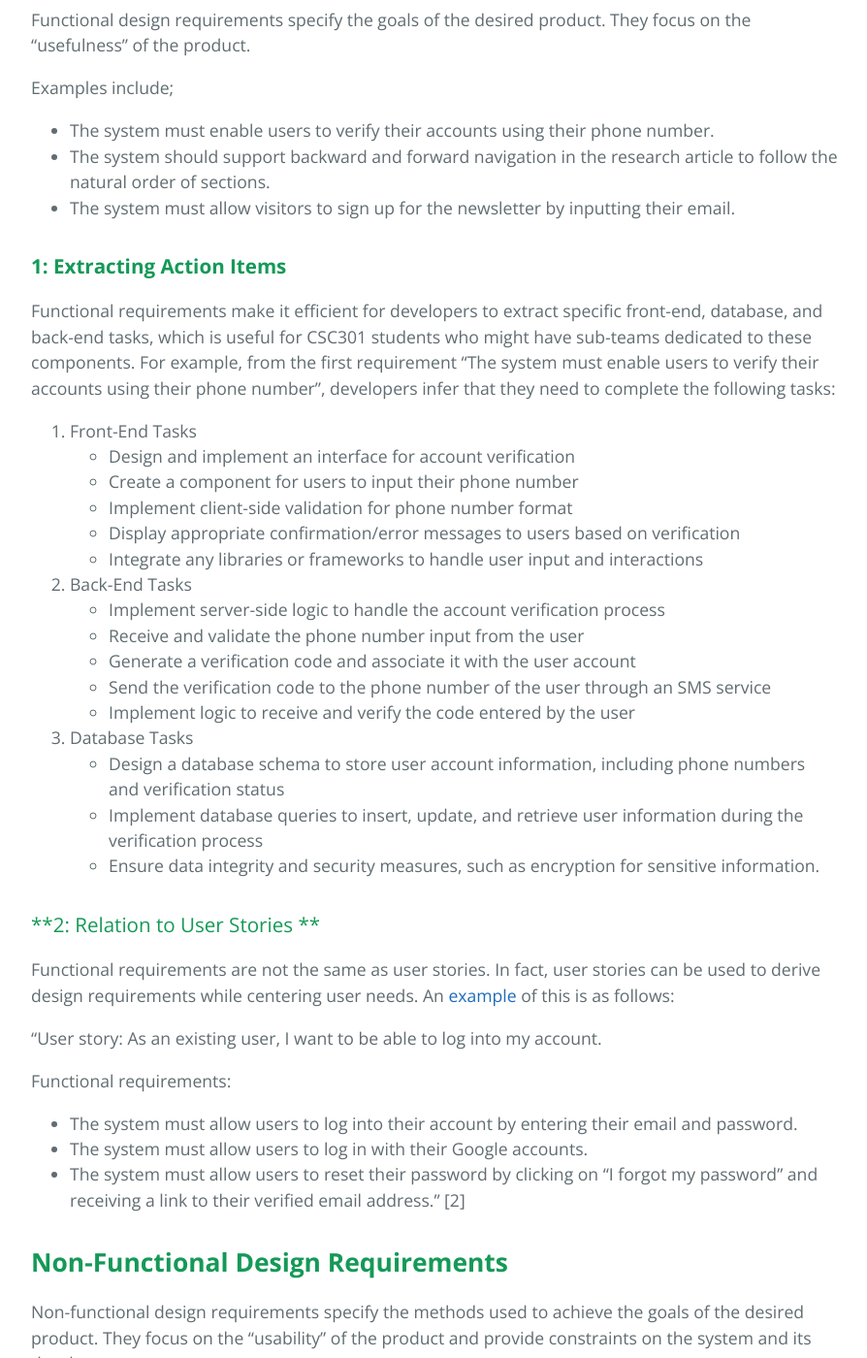
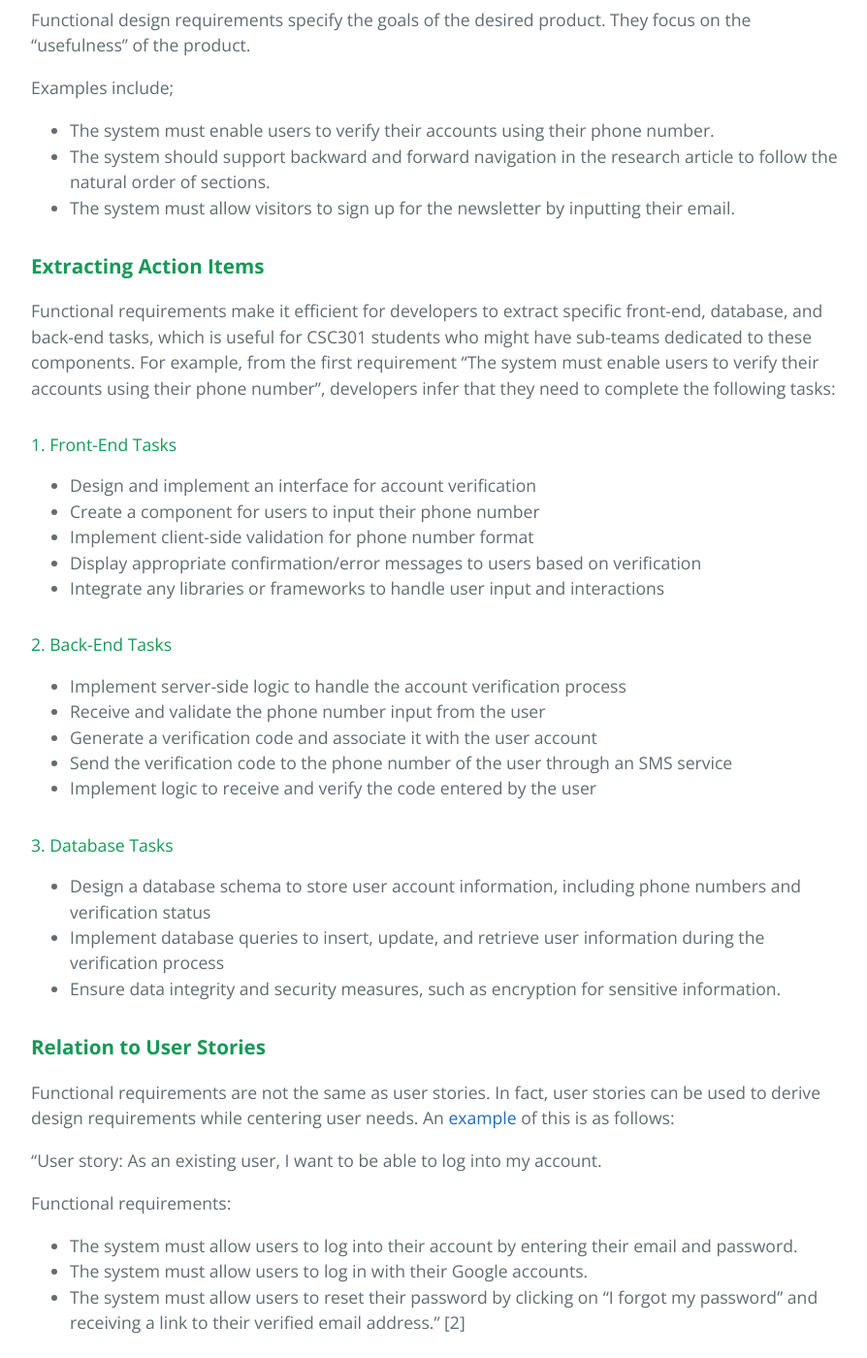
Before and after one commit to learning-software-engineering/learning-software-engineering.github.io, a Jekyll site: the page built from Topics/User_Experience/Design_Requirements.md, in a window 1280 px wide and 1400 px high, scrolled down 2243 px. Shown: the whole window at 97% size, without its empty margins (192-1086 px from the left). Built offline with Jekyll 4.4.1, drawn with Linux system fonts in a browser that asks for light colours; our own code applies the rules of GitHub Pages for plain Markdown files; some of the changed lines change nothing that is shown; some of the changed text lies outside the part shown.

Commit message:
Fixing style issues

```diff
--- a/Topics/User_Experience/Design_Requirements.md
+++ b/Topics/User_Experience/Design_Requirements.md
@@ -28,15 +28,15 @@ To achieve this goal, design requirements include specifications related to user
 
 When working with partner clients, scoping the problem that clients want to address and understanding the requirements that their ideal solution entails is very important. Establishing design requirements is highly valuable for CSC301 students, who need to create minimum-viable-products (MVPs) from scratch.
 
-### **1: Client Needs**
+### **1. Client Needs**
 
 After synthesizing user stories, extracting the functional and non-functional design requirements for any design, whether it is a web-application or mobile application, will allow students to gauge the specific features that they will be working on to create an MVP that accurately addresses client needs.
 
-### **2: Action Items**
+### **2. Action Items**
 
 The design requirements make sure that regardless of the platform the solution is being presented in, the main problem the clients present is solved and the user needs are met well. They can also be dissected to identify how the requirements match to various front-end, back-end, or database tasks, allowing for students to scope actionable task items.
 
-### **3: Communication**
+### **3. Communication**
 
 Accurately defining and documenting requirements makes sure that the communication between team members and clients are not lost and can be referred to later in the project to see if they have been met, especially after usability studies. Benefits include;
 
@@ -53,30 +53,30 @@ Examples include;
 - The system should support backward and forward navigation in the research article to follow the natural order of sections.
 - The system must allow visitors to sign up for the newsletter by inputting their email.
 
-### **1: Extracting Action Items**
+### **Extracting Action Items**
 
 Functional requirements make it efficient for developers to extract specific front-end, database, and back-end tasks, which is useful for CSC301 students who might have sub-teams dedicated to these components. For example, from the first requirement "The system must enable users to verify their accounts using their phone number", developers infer that they need to complete the following tasks:
 
-1. Front-End Tasks
+#### 1. Front-End Tasks
 - Design and implement an interface for account verification
 - Create a component for users to input their phone number
 - Implement client-side validation for phone number format
 - Display appropriate confirmation/error messages to users based on verification
 - Integrate any libraries or frameworks to handle user input and interactions
 
-2. Back-End Tasks
+#### 2. Back-End Tasks
 - Implement server-side logic to handle the account verification process
 - Receive and validate the phone number input from the user
 - Generate a verification code and associate it with the user account
 - Send the verification code to the phone number of the user through an SMS service
 - Implement logic to receive and verify the code entered by the user
 
-3. Database Tasks
+#### 3. Database Tasks
 - Design a database schema to store user account information, including phone numbers and verification status
 - Implement database queries to insert, update, and retrieve user information during the verification process
 - Ensure data integrity and security measures, such as encryption for sensitive information.
 
-### **2: Relation to User Stories **
+### **Relation to User Stories**
 
 Functional requirements are not the same as user stories. In fact, user stories can be used to derive design requirements while centering user needs. An [example](https://www.nuclino.com/articles/functional-requirements) of this is as follows:
 
```
